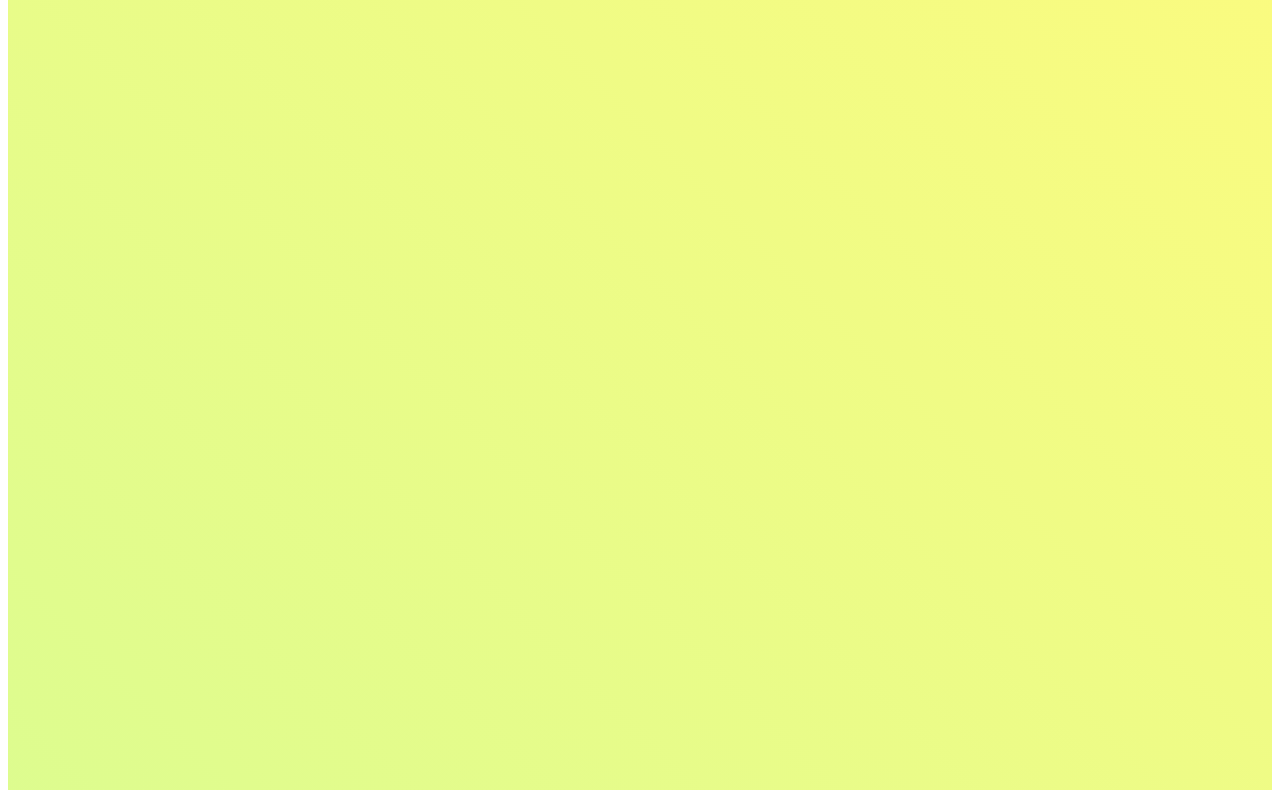
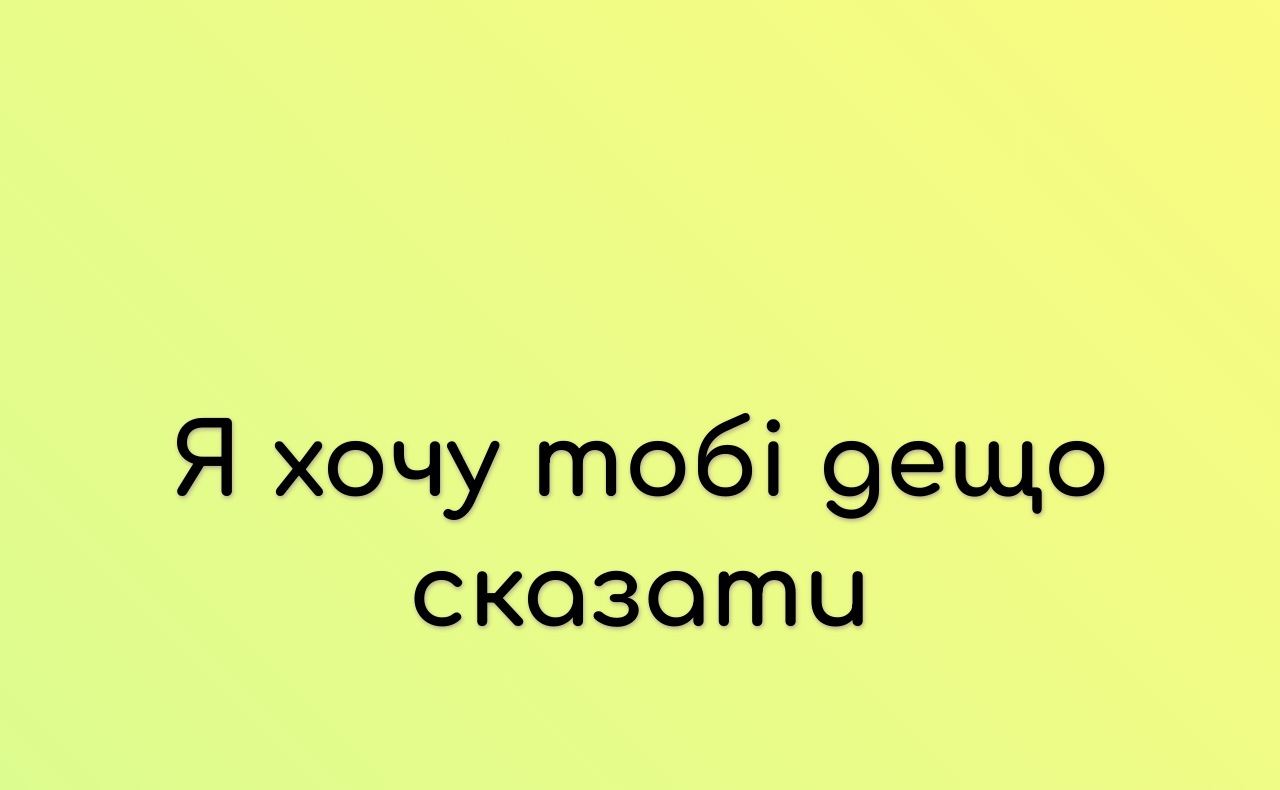
Before and after one commit to Karpovich0/Alfia, a plain HTML site: page index.html in a window 1280 px wide. Shown: the part 371-1161 px from the top of the page. Drawn offline with Linux system fonts and the light colour scheme; the site is published under a folder, as on GitHub Pages, so addresses that start at the root find nothing.

Commit message:
hey Alfia

```diff
--- a/index.html
+++ b/index.html
@@ -6,8 +6,8 @@
     <meta name="viewport" content="width=device-width, initial-scale=1.0">
     <title>I want to say something</title>
 
-    <link rel="stylesheet" href="/css2/normalize.css">
-    <link rel="stylesheet" href="/css2/DDS3.css">
+    <link rel="stylesheet" href="css2/normalize.css">
+    <link rel="stylesheet" href="css2/DDS3.css">
     <link rel="stylesheet" href="css/style.css">
 
     <link rel="preconnect" href="https://fonts.googleapis.com">
@@ -79,6 +79,6 @@
         </section>
     </main>
     <!-- Точно заслуга Алекса -->
-    <script src="/js/script.js"></script>
+    <script src="js/script.js"></script>
 </body>
 </html>
```
